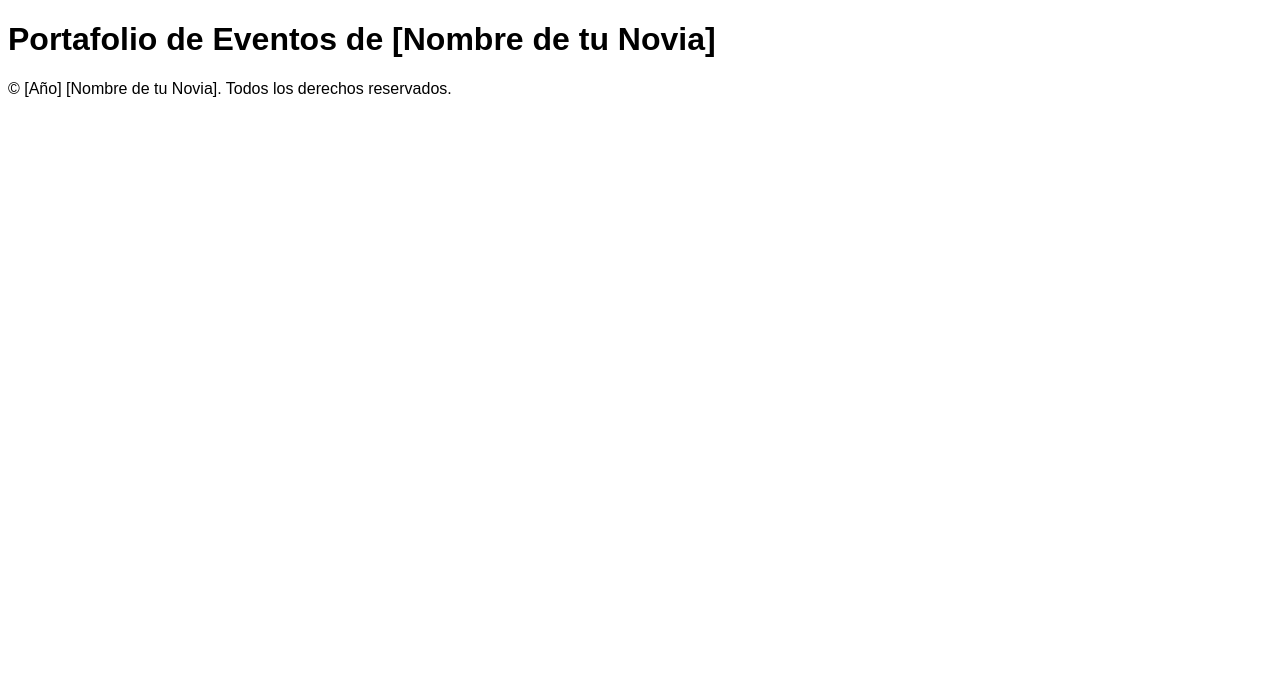
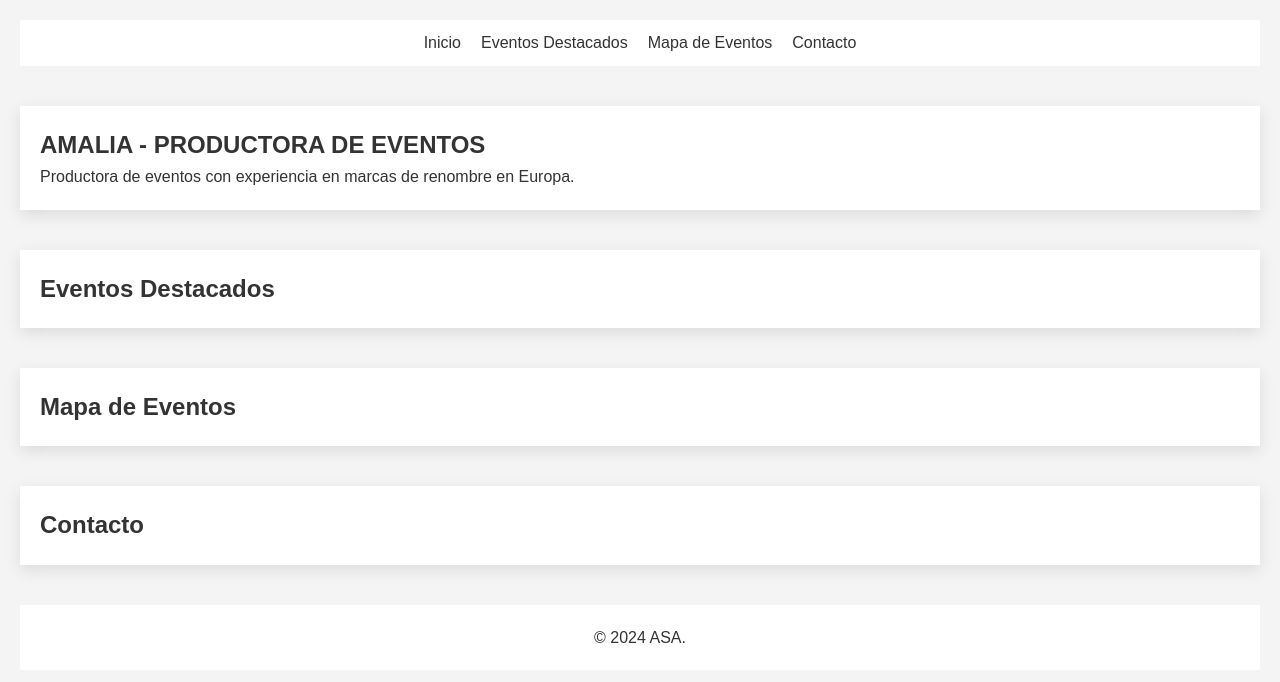
Before and after one commit to Emiliopb/asa_portfolio, a plain HTML site: page index.html in a window 1280 px wide. Drawn offline with Linux system fonts and the light colour scheme; files that its build step writes are made by us from their sources.

Commit message:
first commit

```diff
--- a/css/style.css
+++ b/css/style.css
@@ -1,4 +1,93 @@
-/* Ejemplo de estilo */
+/* Reset básico y estilos generales */
+body, h1, h2, p, ul {
+    margin: 0;
+    padding: 0;
+    list-style: none;
+}
+
 body {
-    font-family: Arial, sans-serif;
+    font-family: 'Arial', sans-serif;
+    line-height: 1.6;
+    color: #333;
+    padding: 20px;
 }
+
+header {
+    margin-bottom: 40px;
+}
+
+nav ul {
+    display: flex;
+    justify-content: center;
+    gap: 20px;
+}
+
+nav a {
+    text-decoration: none;
+    color: #333;
+}
+
+section {
+    margin-bottom: 20px;
+}
+
+footer {
+    margin-top: 20px;
+    text-align: center;
+}
+
+/* Añade más estilos según necesites */
+/* Estilos generales y reset */
+* {
+    margin: 0;
+    padding: 0;
+    box-sizing: border-box;
+}
+body {
+    font-family: 'Arial', sans-serif;
+    line-height: 1.6;
+    color: #333;
+    padding: 20px;
+    background-color: #f4f4f4;
+}
+
+/* Navegación */
+nav ul {
+    display: flex;
+    justify-content: center;
+    gap: 20px;
+    background-color: #fff;
+    padding: 10px 0;
+}
+nav a {
+    text-decoration: none;
+    color: #333;
+    transition: color 0.3s ease-in-out;
+}
+nav a:hover {
+    color: #007bff; /* Cambia este color al que prefieras */
+}
+
+/* Secciones */
+section {
+    margin-bottom: 40px;
+    padding: 20px;
+    background-color: #fff;
+    box-shadow: 0 5px 15px rgba(0,0,0,0.1);
+}
+
+/* Efectos de Hover para Eventos Destacados */
+.evento {
+    transition: transform 0.3s ease-in-out;
+}
+.evento:hover {
+    transform: translateY(-5px);
+}
+
+/* Footer */
+footer {
+    text-align: center;
+    padding: 20px;
+    background-color: #fff;
+    margin-top: 20px;
+}
--- a/index.html
+++ b/index.html
@@ -3,19 +3,39 @@
 <head>
     <meta charset="UTF-8">
     <meta name="viewport" content="width=device-width, initial-scale=1.0">
-    <title>Portafolio de Eventos</title>
-    <link rel="stylesheet" href="css/style.css">
+    <title>Portafolio de Amalia</title>
+    <link rel="stylesheet" href="style.css">
 </head>
 <body>
     <header>
-        <h1>Portafolio de Eventos de [Nombre de tu Novia]</h1>
+        <nav>
+            <ul>
+                <li><a href="#inicio">Inicio</a></li>
+                <li><a href="#eventos">Eventos Destacados</a></li>
+                <li><a href="#mapa">Mapa de Eventos</a></li>
+                <li><a href="#contacto">Contacto</a></li>
+            </ul>
+        </nav>
     </header>
-    <main>
-        <!-- Aquí irá el contenido principal -->
-    </main>
+    <section id="inicio">
+        <h1>AMALIA - PRODUCTORA DE EVENTOS</h1>
+        <p>Productora de eventos con experiencia en marcas de renombre en Europa.</p>
+    </section>
+    <section id="eventos">
+        <h2>Eventos Destacados</h2>
+        <!-- Aquí irán los eventos destacados con efectos de hover -->
+    </section>
+    <section id="mapa">
+        <h2>Mapa de Eventos</h2>
+        <!-- Aquí integraremos el mapa minimalista -->
+    </section>
+    <section id="contacto">
+        <h2>Contacto</h2>
+        <!-- Información de contacto o formulario -->
+    </section>
     <footer>
-        <p>© [Año] [Nombre de tu Novia]. Todos los derechos reservados.</p>
+        <p>© 2024 ASA.</p>
     </footer>
-    <script src="js/script.js"></script>
+    <script src="script.js"></script>
 </body>
 </html>
--- a/js/script.js
+++ b/js/script.js
@@ -1,2 +1,17 @@
-// JavaScript inicial
-console.log("El sitio está listo!");
+
+document.addEventListener('DOMContentLoaded', function() {
+    // Ejemplo de animación simple al cargar la sección de eventos
+    const eventosSection = document.getElementById('eventos');
+    eventosSection.style.opacity = 0;
+    window.setTimeout(function() {
+        eventosSection.style.opacity = 1;
+        eventosSection.style.transition = 'opacity 2s ease-in-out';
+    }, 1000);
+});
+var myMap = L.map('mapa').setView([51.505, -0.09], 13);
+L.tileLayer('https://{s}.tile.openstreetmap.org/{z}/{x}/{y}.png', {
+    attribution: 'Map data © OpenStreetMap contributors',
+    maxZoom: 18,
+}).addTo(myMap);
+
+// Agrega pines aquí usando L.marker([lat, lng]).addTo(myMap);
```
